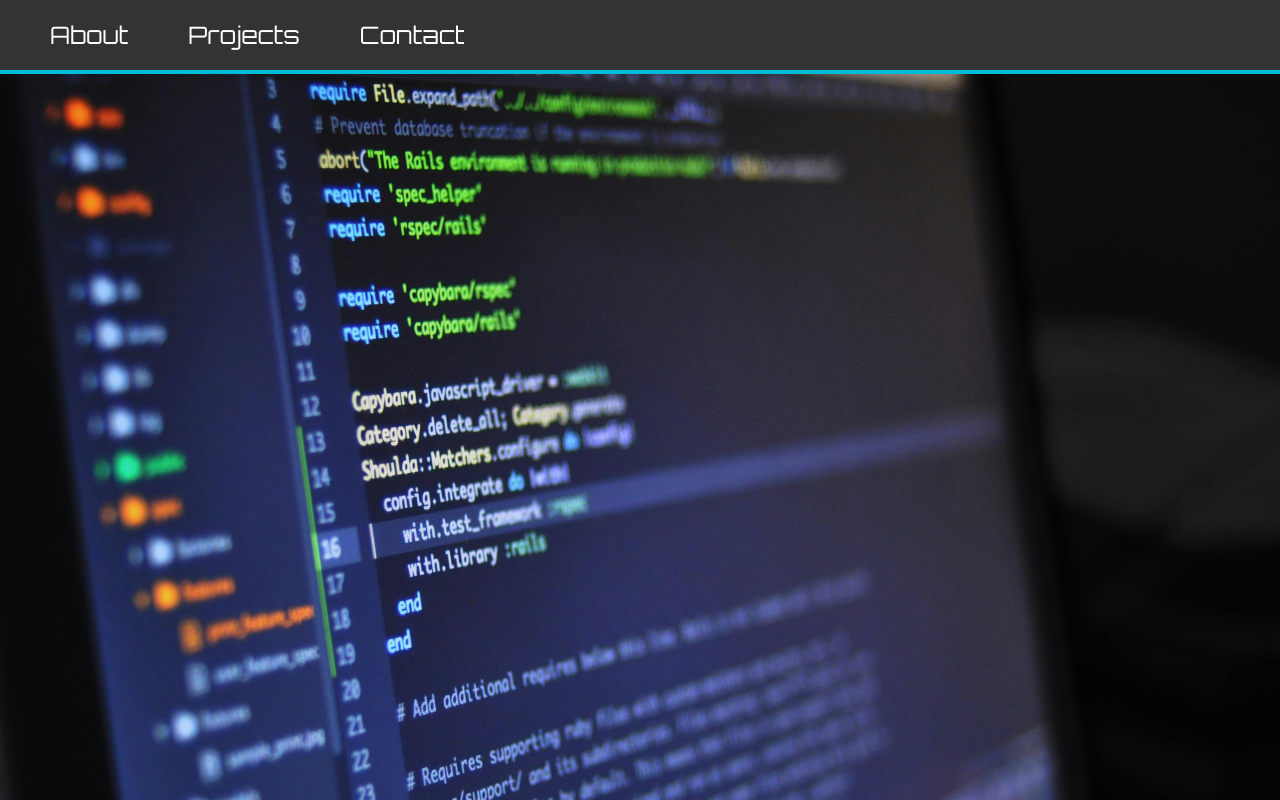
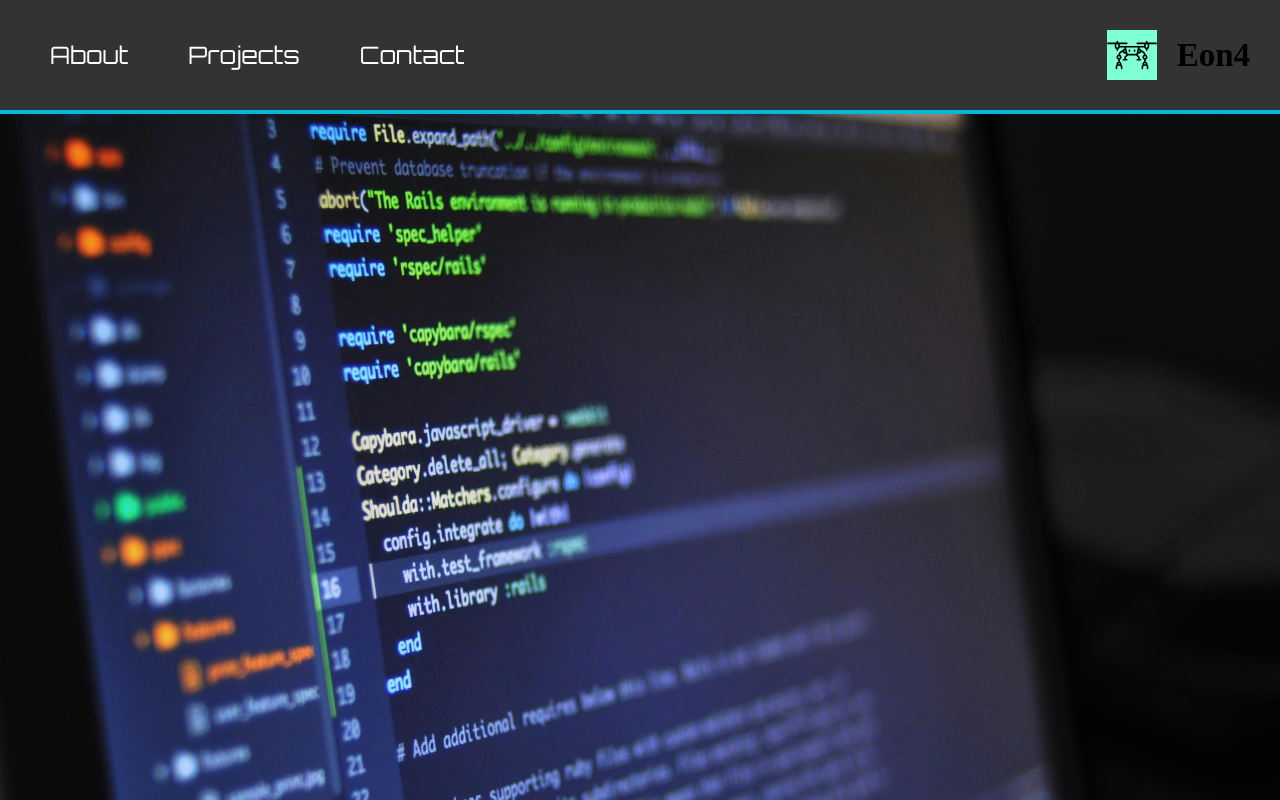
Before and after one commit to Eon4/ReactPortCharlie, a React (Vite) app in the folder onepageP/: page / in a window 1280 px wide. Shown: the top 800 px of the page. Built offline with nearby package versions, Linux system fonts and the light colour scheme.

Commit message:
Update 8 - Logo test
- Added logo for testing.
- Adjusted for location.

```diff
--- /dev/null
+++ b/onepageP/src/components/Logo/Logo.jsx
@@ -0,0 +1,15 @@
+//logo.jsx
+import style from '../Logo/Logo.module.scss';
+import logo from '../../assets/img/robotLogo.svg';
+
+const Logo = () => {
+
+    return (
+        <div className={style.logo}>
+      <img className={style.logoImg} src={logo} alt='Logo'/>
+      <h1 className={style.logoText}>Eon4</h1>
+    </div>
+      );
+    }
+
+export default Logo;
--- /dev/null
+++ b/onepageP/src/components/Logo/Logo.module.scss
@@ -0,0 +1,29 @@
+.logo {
+    display: flex;
+    align-items: center;
+    justify-content: flex-end;
+    color: rgb(0, 0, 0);
+    font-size: 22px;
+    padding: 10px;
+
+    .logoText {
+      margin-left: 10px;
+    }
+
+    @media screen and (max-width: 768px) {
+      flex-direction: column;
+      text-align: center;
+
+      .logoText {
+        margin-left: 0;
+        margin-top: 5px;
+      }
+    }
+  }
+
+  .logoImg {
+    width: 50px;
+    height: auto;
+    margin-right: 10px;
+    background-color: aquamarine;
+  }
--- a/onepageP/src/components/Navigation/Nav.jsx
+++ b/onepageP/src/components/Navigation/Nav.jsx
@@ -2,6 +2,7 @@
 import style from './Nav.module.scss'
 import ScrollToTop from "react-scroll-to-top";
 import { Link } from 'react-router-dom';
+import Logo from '../Logo/Logo';
 
 
 export const Navigation = () => {
@@ -14,13 +15,17 @@ export const Navigation = () => {
 
   return (
     <nav className={style.navStyle}>
-      <div>
-        <Link to="/" onClick={() => scrollToSection('about')}>About</Link>
-        <Link to="/projects" onClick={() => scrollToSection('projects')}>Projects</Link>
-        <Link to="/contact" onClick={() => scrollToSection('contact')}>Contact</Link>
-        <ScrollToTop smooth />
+      <div className={style.navContainer}>
+        <div className={style.navLinks}>
+          <Link to="/" onClick={() => scrollToSection('about')}>About</Link>
+          <Link to="/projects" onClick={() => scrollToSection('projects')}>Projects</Link>
+          <Link to="/contact" onClick={() => scrollToSection('contact')}>Contact</Link>
 
+        </div>
       </div>
+      <ScrollToTop smooth />
+      <Logo />
+
     </nav>
   );
 };
--- a/onepageP/src/components/Navigation/Nav.module.scss
+++ b/onepageP/src/components/Navigation/Nav.module.scss
@@ -7,8 +7,11 @@
   padding: 20px;
   background-color: #333;
   border-bottom: 4px solid rgb(2, 187, 216);
+  align-items: center;
+
   // overflow: hidden;
   // border-radius: 40px;
+
 
   .scroll-to-top {
     position: fixed;
```
Also changed, not shown: onepageP/src/assets/img/robotLogo.svg (added).
